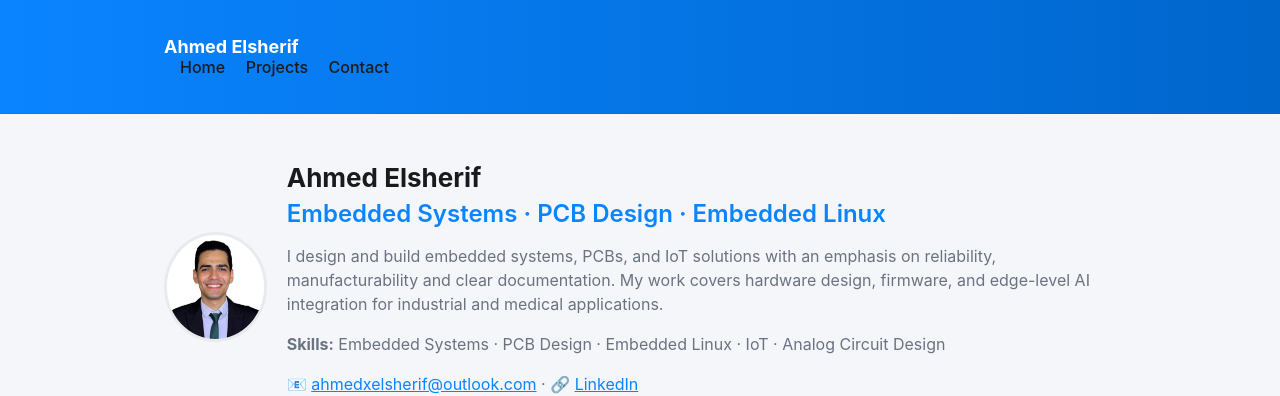
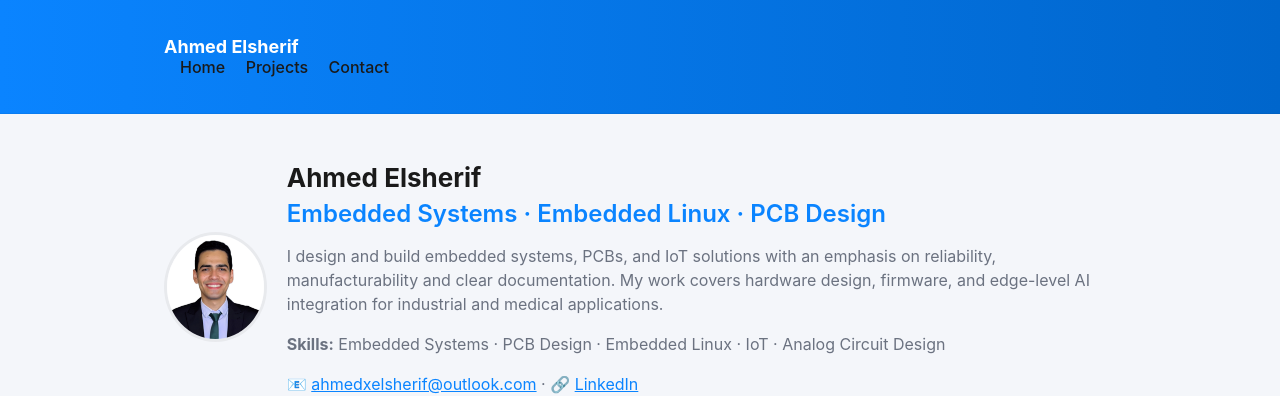
Before and after one commit to AhmedxElsherif/portfolio, a Jekyll site: the page built from index.md, in a window 1280 px wide. Shown: the top 396 px of the page. Built offline with Jekyll 4.4.1, drawn with Linux system fonts in a browser that asks for light colours.

```diff
--- a/index.md
+++ b/index.md
@@ -8,7 +8,7 @@ title: "Ahmed Elsherif | Embedded Engineer"
 <img src="/portfolio/assets/images/personal_pic1.jpg" alt="Ahmed Elsherif" class="avatar"/>
 <div class="hero-text">
 <h1>Ahmed Elsherif</h1>
-<h2>Embedded Systems · PCB Design · Embedded Linux</h2>
+<h2>Embedded Systems · Embedded Linux · PCB Design</h2>
 <p>
 I design and build embedded systems, PCBs, and IoT solutions with an emphasis on reliability, manufacturability and clear documentation. My work covers hardware design, firmware, and edge-level AI integration for industrial and medical applications.
 </p>
```
